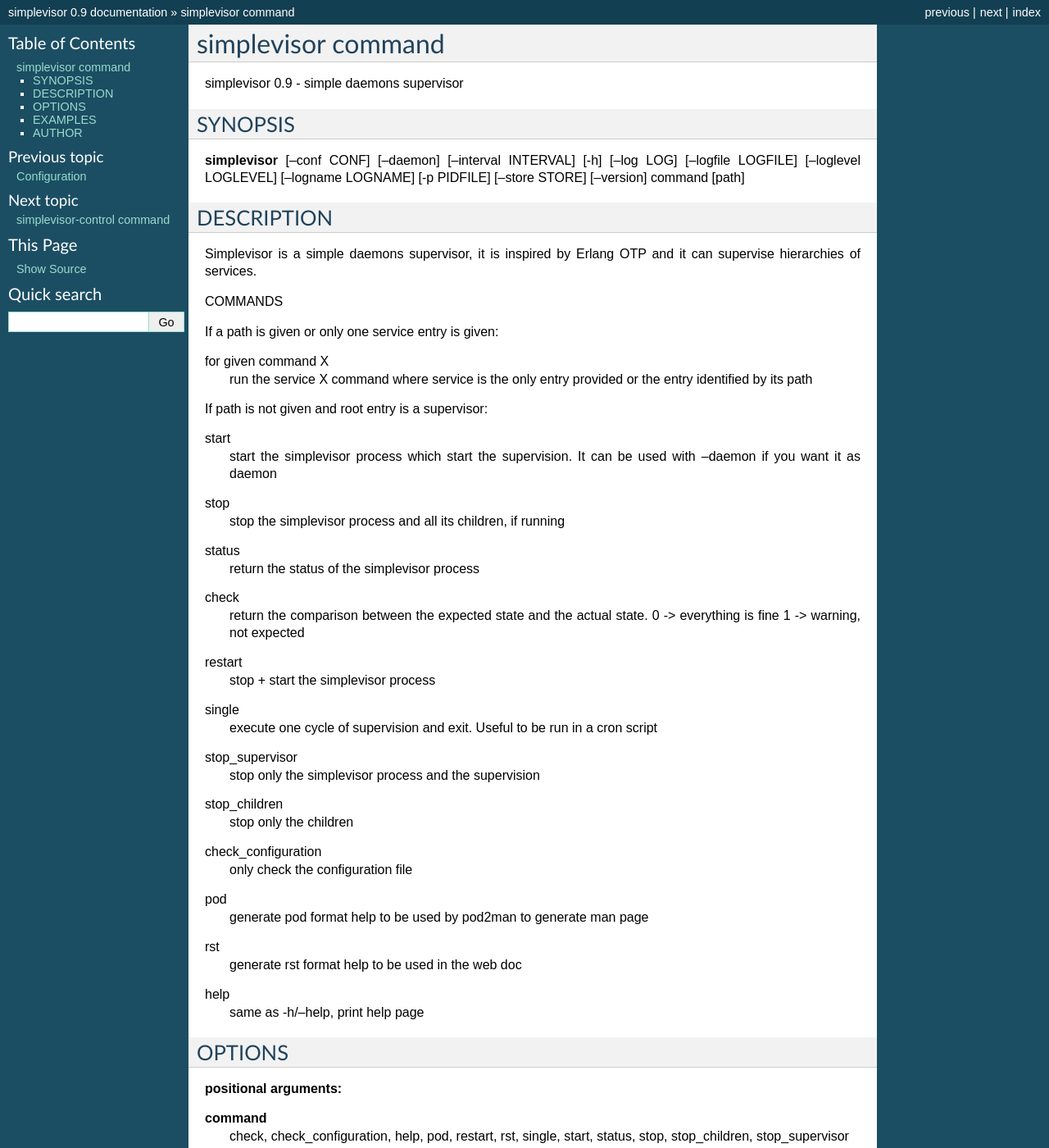
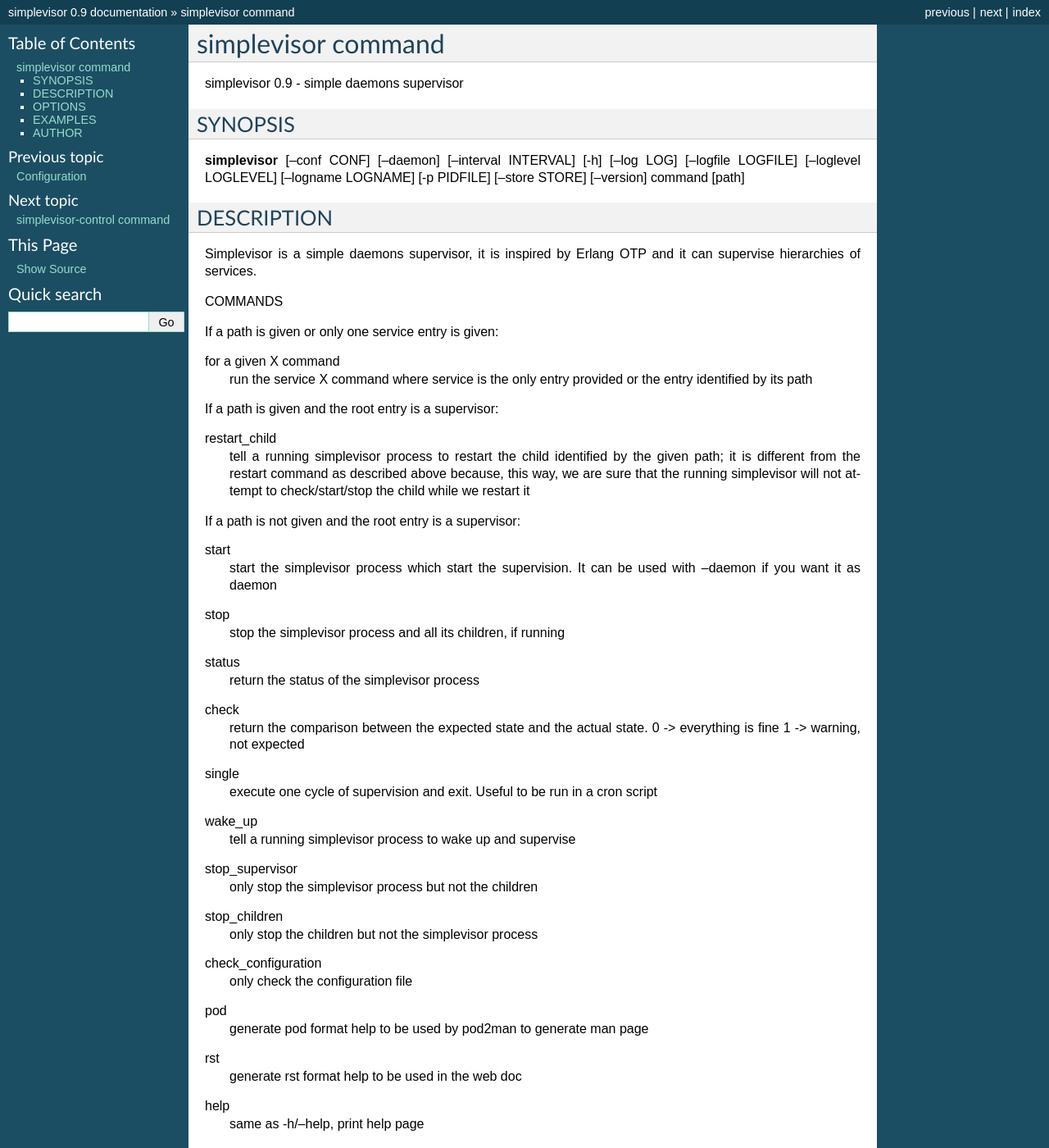
Before and after one commit to cern-mig/python-simplevisor, a Sphinx documentation site: the page built from docs/simplevisor-command.rst, in a window 1280 px wide and 1400 px high. Shown: the whole window at 82% size. Built offline with Sphinx 7.4.7, drawn with Linux system fonts in a browser that asks for light colours; some of the changed text lies outside the part shown.

Commit message:
updated the documentation

```diff
--- a/docs/simplevisor-command.rst
+++ b/docs/simplevisor-command.rst
@@ -20,11 +20,20 @@ COMMANDS
 
 If a path is given or only one service entry is given:
 
-for given command X
+for a given X command
     run the service X command where service is the only entry provided
     or the entry identified by its path
 
-If path is not given and root entry is a supervisor:
+If a path is given and the root entry is a supervisor:
+
+restart_child
+    tell a running simplevisor process to restart the child identified
+    by the given path; it is different from the restart command as
+    described above because, this way, we are sure that the running
+    simplevisor will not attempt to check/start/stop the child while
+    we restart it
+
+If a path is not given and the root entry is a supervisor:
 
 start
     start the simplevisor process which start the supervision.
@@ -41,18 +50,18 @@ check
     0 -> everything is fine
     1 -> warning, not expected
 
-restart
-    stop + start the simplevisor process
-
 single
     execute one cycle of supervision and exit.
     Useful to be run in a cron script
 
+wake_up
+    tell a running simplevisor process to wake up and supervise
+
 stop_supervisor
-    stop only the simplevisor process and the supervision
+    only stop the simplevisor process but not the children
 
 stop_children
-    stop only the children
+    only stop the children but not the simplevisor process
 
 check_configuration
     only check the configuration file
@@ -75,7 +84,7 @@ OPTIONS
 **positional arguments:**
 
 **command**
-	check, check_configuration, help, pod, restart, rst, single, start, status, stop, stop_children, stop_supervisor
+	check, check_configuration, help, pod, restart, restart_child, rst, single, start, status, stop, stop_children, stop_supervisor, wake_up
 
 **path**
 	path to a service, subset of commands available: start, stop, status, check, restart
@@ -110,7 +119,7 @@ OPTIONS
 	the pidfile
 
 **--store STORE**
-	file where to store the state, it is not mandatory,however recommended to store the simplevisor nodes status between restarts
+	file where to store the state, it is not mandatory, however recommended to store the simplevisor nodes status between restarts
 
 **--version**
 	print the program version
```
Also changed, not shown: 3 other files.
